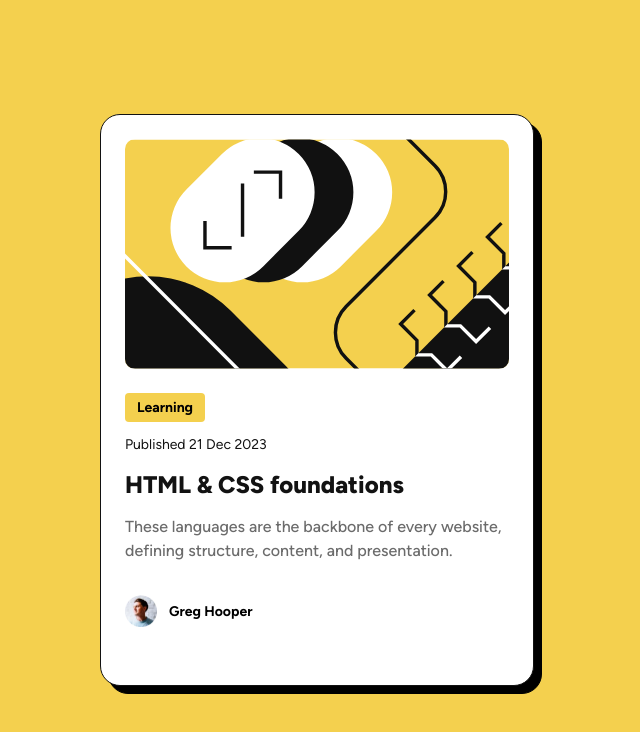
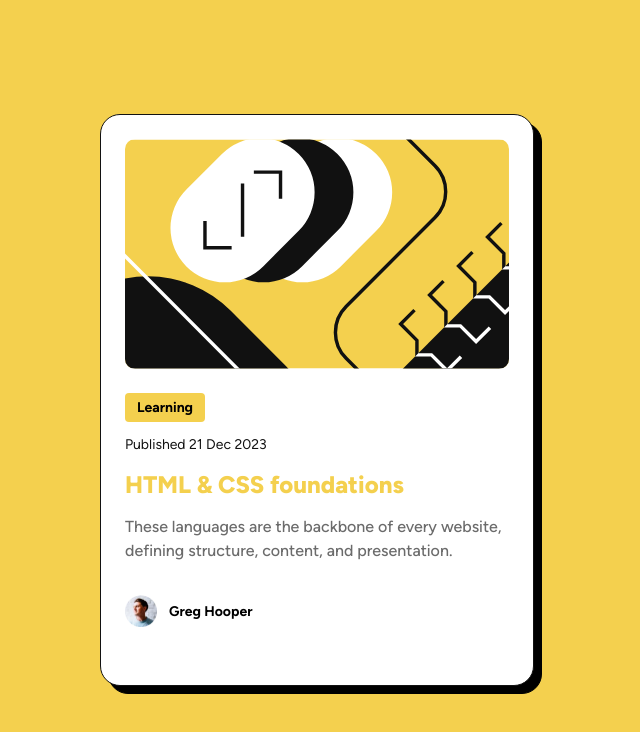
Before and after one commit to SiddhantKo/blog-preview-card, a plain HTML site: page index.html in a window 1280 px wide. In both pictures the pointer is over the element "HTML & CSS foundations". Shown: the whole page, without its empty margins (323-963 px from the left). Drawn offline with Linux system fonts and the light colour scheme.

Commit message:
adding hover state

```diff
--- a/styles.css
+++ b/styles.css
@@ -79,6 +79,10 @@ p.title {
     letter-spacing: 0px;
 }
 
+p.title:hover {
+    color: rgb(244, 208, 78);
+}
+
 p.description {
     font-family: 'Figtree-variable';
     font-size: 16px;
```
